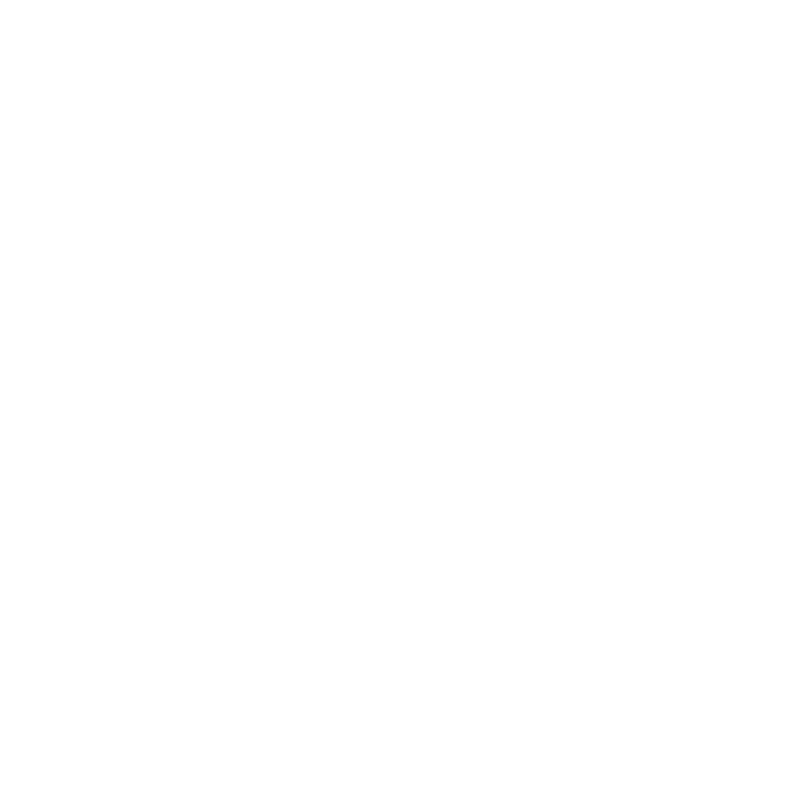
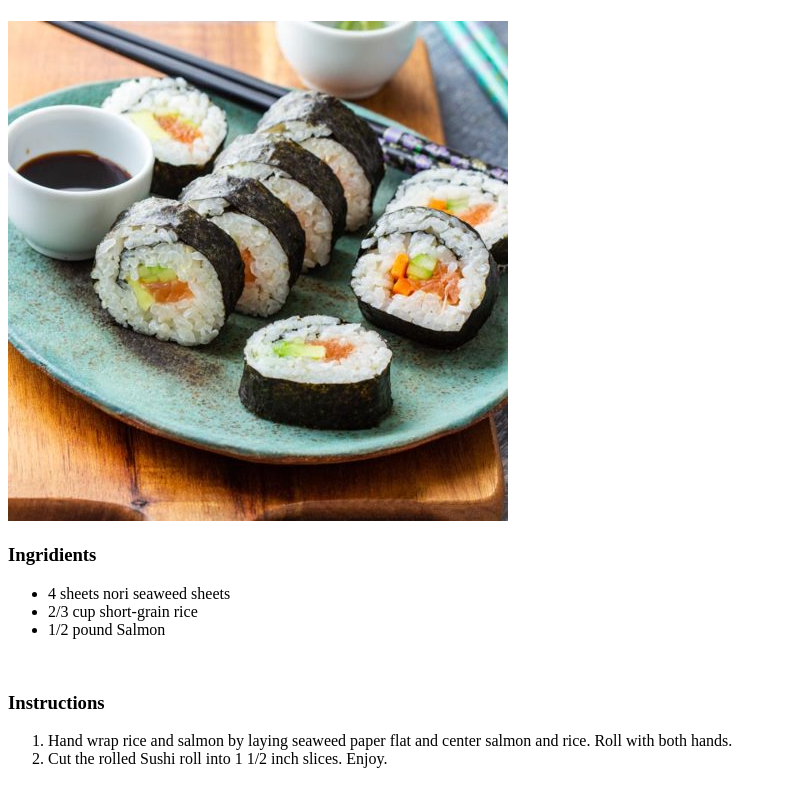
Before and after one commit to NiteTempo/odin-recipe, a plain HTML site: page recipes/sushi.html in a window 1280 px wide. Shown: the whole page, without its empty margins (0-787 px from the left). Drawn offline with Linux system fonts and the light colour scheme.

Commit message:
sushi roll

```diff
--- a/recipes/sushi.html
+++ b/recipes/sushi.html
@@ -4,9 +4,24 @@
     <meta charset="UTF-8">
     <meta http-equiv="X-UA-Compatible" content="IE=edge">
     <meta name="viewport" content="width=device-width, initial-scale=1.0">
-    <title>Document</title>
+    <title>Sushi</title>
 </head>
 <body>
+    <h1></h1>
+    <img src="../images/sushi.jpg" alt="Sushi wrapped in seaweed on plate">
+    <br>
+    <h3>Ingridients</h3>
+    <ul>
+        <li>4 sheets nori seaweed sheets</li>
+        <li>2/3 cup short-grain rice</li>
+        <li>1/2 pound Salmon</li>
+    </ul>
+    <br>
+    <h3>Instructions</h3>
+    <ol>
+        <li>Hand wrap rice and salmon by laying seaweed paper flat and center salmon and rice. Roll with both hands.</li>
+        <li>Cut the rolled Sushi roll into 1 1/2 inch slices. Enjoy.</li>
+    </ol>
 
 </body>
 </html>
```
Also changed, not shown: images/corn-dogs.jpg (added), images/meatballs.jpg (added), images/sushi.jpg (added).
